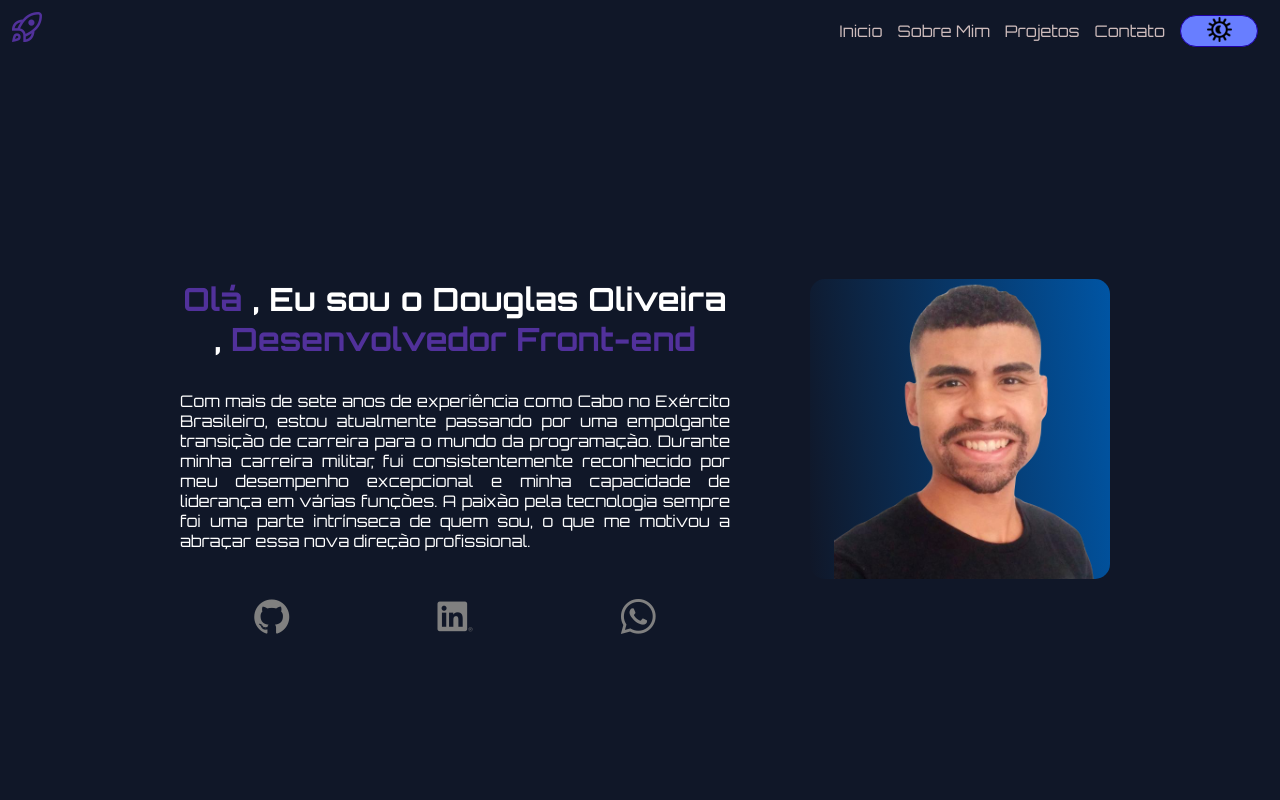
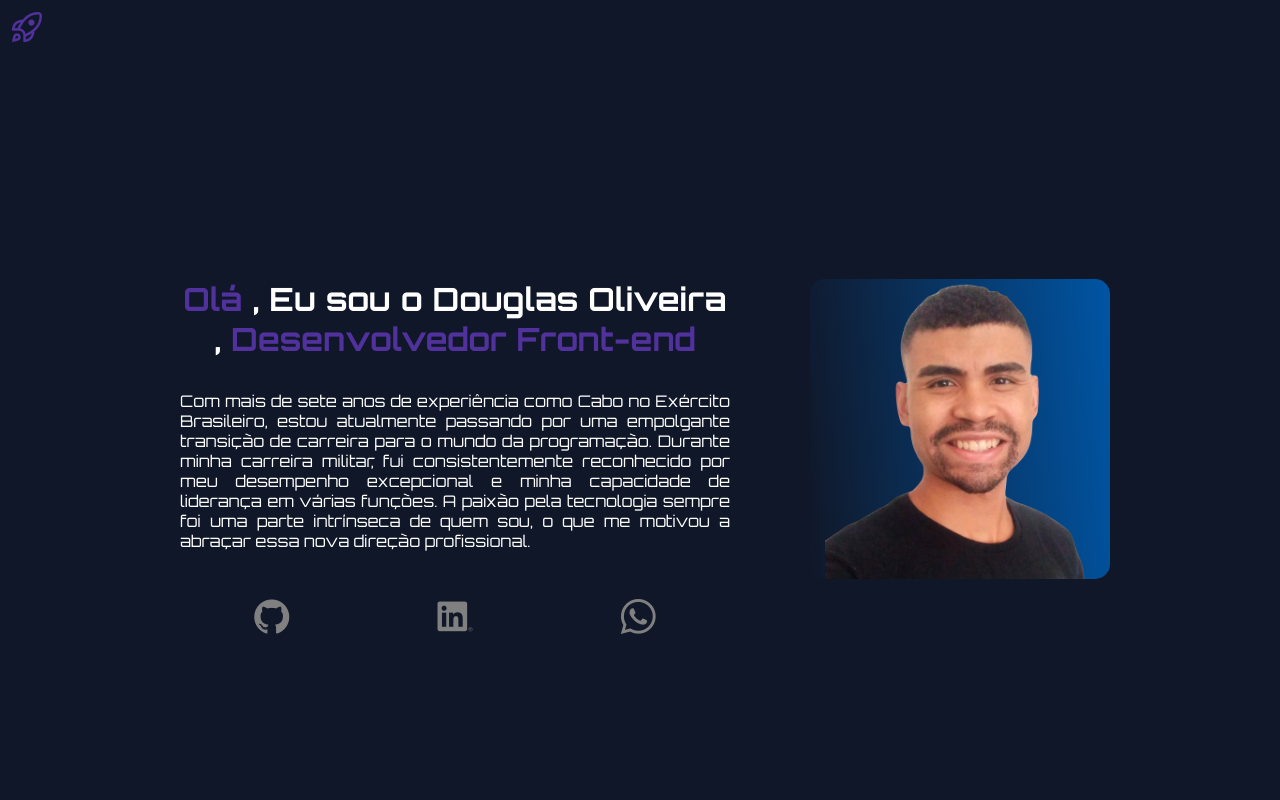
Before and after one commit to douglas1997silva/Douglas-oliveira, an Angular app: page / in a window 1280 px wide. Shown: the top 800 px of the page. Built offline with nearby package versions, Linux system fonts and the light colour scheme.

Commit message:
feat: Adicionando funcionamneto

```diff
--- a/src/app/components/banner/banner.component.css
+++ b/src/app/components/banner/banner.component.css
@@ -58,8 +58,9 @@ span:hover{
 
 .imga-douglas{
   max-width: 300px;
+  margin-left: 30px;
 
-  margin-left: 47px;
+
 
 
 }
@@ -84,7 +85,7 @@ p{
 @media (min-width:500px) and (max-width:800px){
     .container{
       width: 100%;
-    height: auto;
+      height: auto;
       display: flex;
       flex-direction: column;
       justify-content: center;
@@ -113,18 +114,24 @@ p{
     text-align: center;
   }
   .container-img{
+    display: flex;
+    justify-content: center;
+    align-items: center;
     order: 1;
+    text-align: center;
     margin-top: 2rem;
-    width: 270px;
+    width: 260px;
     height: 250px;
   }
   .container-titles{
-    width: 355px;
+    width: 325px;
+
 
     order: 2;
   }
   .imga-douglas{
     max-width: 250px;
+
   }
 
   .fi{
--- a/src/app/components/nav-bar/nav-bar.component.css
+++ b/src/app/components/nav-bar/nav-bar.component.css
@@ -101,10 +101,13 @@
   display: none;
   transition: transform 0.3s ease;
 }
-
+.menu > li {
+  margin-bottom: 1rem;
+}
 .menu_itens {
   text-decoration: none;
   color: var(--azul-pro);
+
 }
 
 .menu.is-open {
--- a/src/app/components/nav-bar/nav-bar.component.html
+++ b/src/app/components/nav-bar/nav-bar.component.html
@@ -19,12 +19,13 @@
   </div>
 
 
-  <ul class="menu " [class.is-open]="isMenuOpen">
-    <li><a class="menu_itens" [routerLink]="['']" >Inicio</a></li>
-    <li><a class="menu_itens" [routerLink]="['/sobre-mim-aba']" >Sobre Mim</a></li>
-    <li><a class="menu_itens" [routerLink]="['/projetos']">Projetos</a></li>
-    <li><a class="menu_itens" href="">Contato</a></li>
+  <ul class="menu " [class.is-open]="isMenuOpen"  [ngStyle]="{'display': isMenuOpen? 'block' : 'none'}" >
+    <li><a class="menu_itens" href=""[routerLink]="['']" (click)="toggleMenu()" >Inicio </a></li>
+    <li><a class="menu_itens" href=""[routerLink]="['/sobre-mim-aba']"  (click)="toggleMenu()">Sobre Mim</a></li>
+    <li><a class="menu_itens" href=""[routerLink]="['/projetos']"(click)="toggleMenu()" >Projetos</a></li>
+    <li><a class="menu_itens" href=""href="" (click)="toggleMenu()">Contato</a></li>
     <li>
+
        <button id="d" class="button-nigth" type="button" (click)="changeThemeColor()">
       <img src="../../../assets/estrelas-da-lua.png" alt="sol" *ngIf="navbardark" class="gif-dark-sol ">
       <img src="../../../assets/eclipse-alt.png" alt="lua" *ngIf="!navbardark" class="gif-dark-lua ">
--- a/src/app/components/nav-bar/nav-bar.component.ts
+++ b/src/app/components/nav-bar/nav-bar.component.ts
@@ -9,15 +9,19 @@ import { Component, OnInit } from '@angular/core';
 export class NavBarComponent implements OnInit {
    isMenuOpen = false ;
    navbardark = false;
-
+   extit:boolean = false ;
 
   constructor() { }
   toggleMenu():void{
    this.isMenuOpen = !this.isMenuOpen;
 
+
   }
 
+  sair(){
+   this.extit = !this.extit;
 
+  }
   changeThemeColor(){
     document.body.classList.toggle('dark-theme');
     this.navbardark = ! this.navbardark;
--- a/src/app/components/projetos/projetos.component.css
+++ b/src/app/components/projetos/projetos.component.css
@@ -88,7 +88,7 @@ h2{
 }
 @media (min-width:280px) and (max-width:500px){
   .card{
-    flex: 0 0 350px;
+    flex: 0 0 325px;
     display: flex;
     flex-direction: column;
     align-items: center;
--- a/src/app/home/home/home.component.css
+++ b/src/app/home/home/home.component.css
@@ -21,3 +21,6 @@ justify-content: center;
 align-items: center;
 flex-wrap: wrap;
 }
+main:-webkit-scrollbar-track{
+ background: var(--paragrafo);
+}
--- a/src/styles.css
+++ b/src/styles.css
@@ -15,7 +15,9 @@
 body{
    background-color: var(--azul-pro);
    color: var(--preto);
+
 }
+
 :root .dark-theme {
   --fonte-de-texto: #555843;
   --fundo: #0055A4 ;
@@ -36,4 +38,5 @@ body{
   list-style-type: none;
   text-decoration: none;
   font-family: 'Orbitron', sans-serif;
+
 }
```
